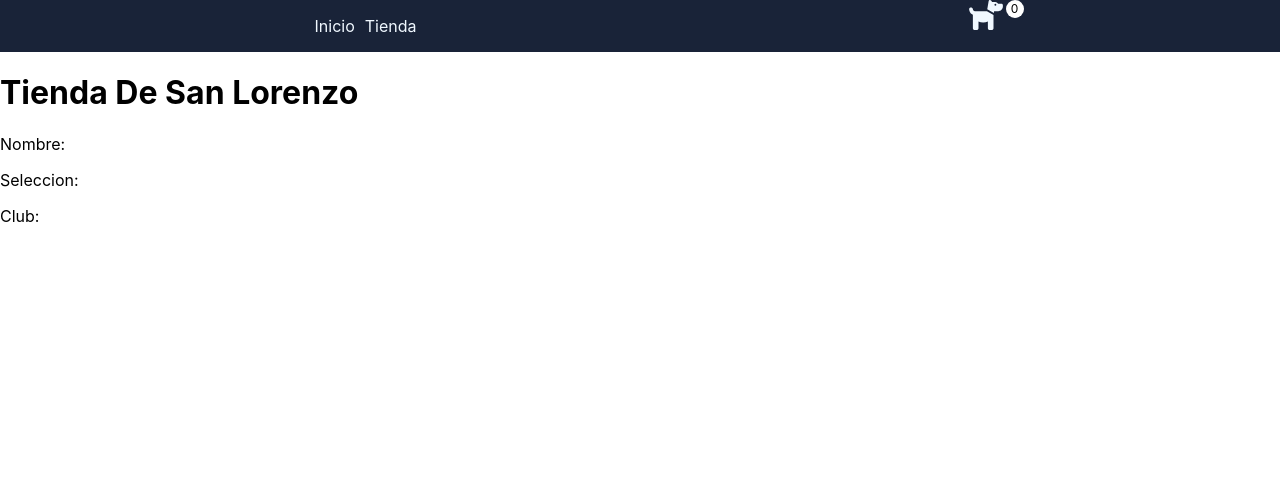
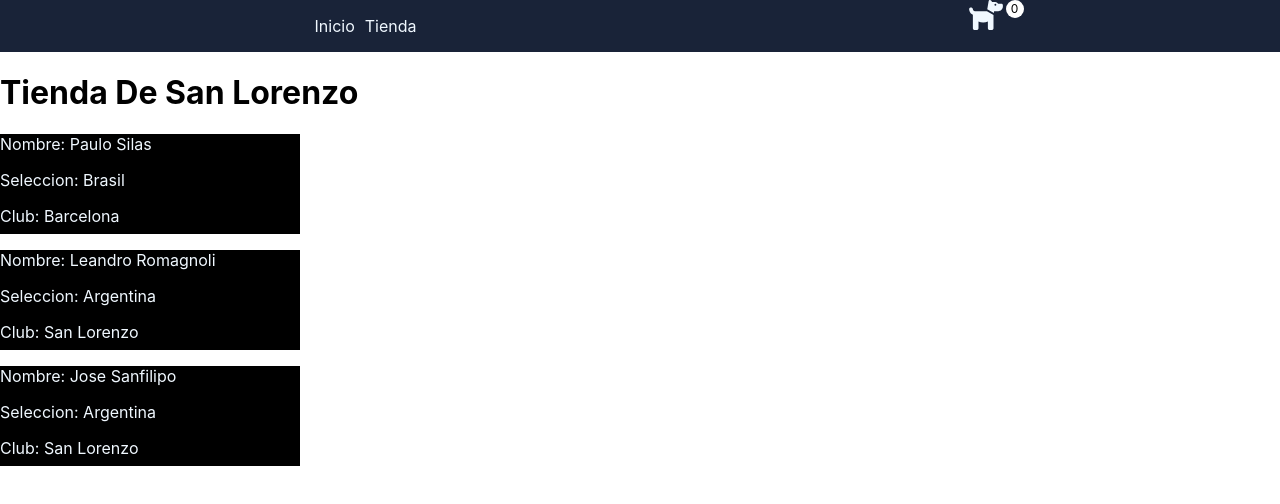
Before and after one commit to IsaiasRG/app-react, a React (Create React App) app: page / in a window 1280 px wide. Shown: the top 504 px of the page. Built offline with nearby package versions, Linux system fonts and the light colour scheme.

Commit message:
termine de agregar props

```diff
--- a/src/App.css
+++ b/src/App.css
@@ -36,3 +36,10 @@
     transform: rotate(360deg);
   }
 }
+
+.props-card {
+  width: 300px;
+  height: 100px;
+  background-color: rgb(0, 0, 0);
+  color: aliceblue;
+}
--- a/src/App.js
+++ b/src/App.js
@@ -1,16 +1,34 @@
 import NavBar from './components/NavBar/NavBar';
 import Titulo from './components/Titulo/Titulo';
 import Idolos from './components/ItemListContainer/Idolos';
+import './App.css';
 
 function App() {
   return (
-    <body>
+    <div>
 
       <NavBar />
       <Titulo />
-      <Idolos />
 
-    </body>
+      <div className='props-card'>
+
+        <Idolos nombre= 'Paulo Silas' pais='Brasil' club='Barcelona' color='blue'/>
+
+    </div>
+
+    <div className='props-card'>
+
+    <Idolos nombre= 'Leandro Romagnoli' pais='Argentina' club='San Lorenzo' color='red'/>
+
+    </div>
+
+    <div className='props-card'>
+
+    <Idolos nombre= 'Jose Sanfilipo' pais='Argentina' club='San Lorenzo' color='blue'/>
+
+    </div>
+
+    </div>
   );
 }
 
--- a/src/components/ItemListContainer/Idolos.js
+++ b/src/components/ItemListContainer/Idolos.js
@@ -1,6 +1,8 @@
 
 function Idolos (props) {
+    console.log(props);
     return (
+
     <div>
         <p>Nombre: {props.nombre}</p>
         <p>Seleccion: {props.pais}</p>
@@ -10,15 +12,6 @@ function Idolos (props) {
     )
 }
 
-function valores () {
-    return(
-    <div>
-        <Idolos nombre= 'Paulo Silas' pais='Brasil' club='Barcelona' color='blue'/>
-        <Idolos nombre= 'Leandro Romagnoli' pais='Argentina' club='San Lorenzo' color='red'/>
-        <Idolos nombre= 'Jose Sanfilipo' pais='Argentina' club='San Lorenzo' color='blue'/>
-    </div>
-    )
-}
 
 
 export default Idolos;
```
